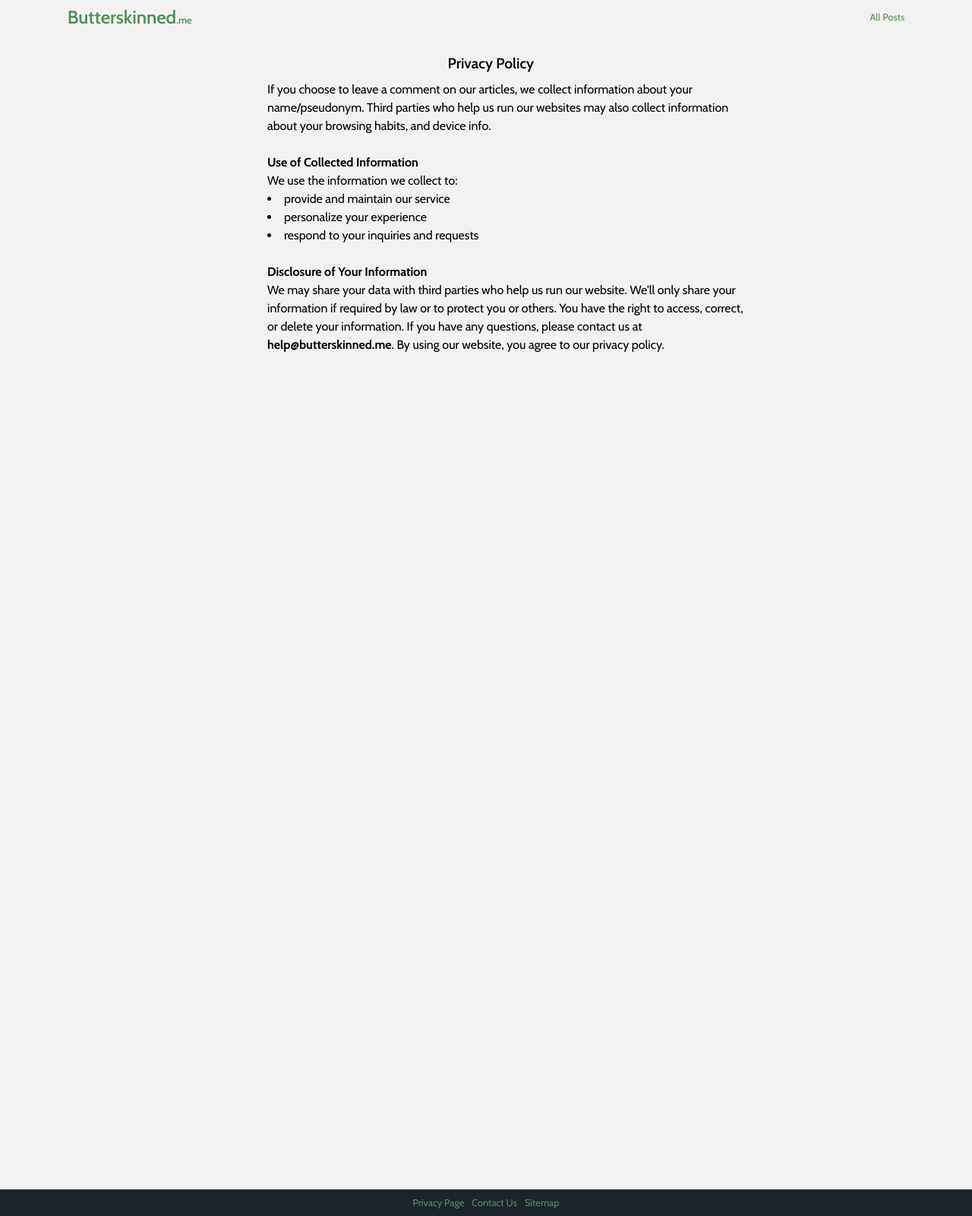
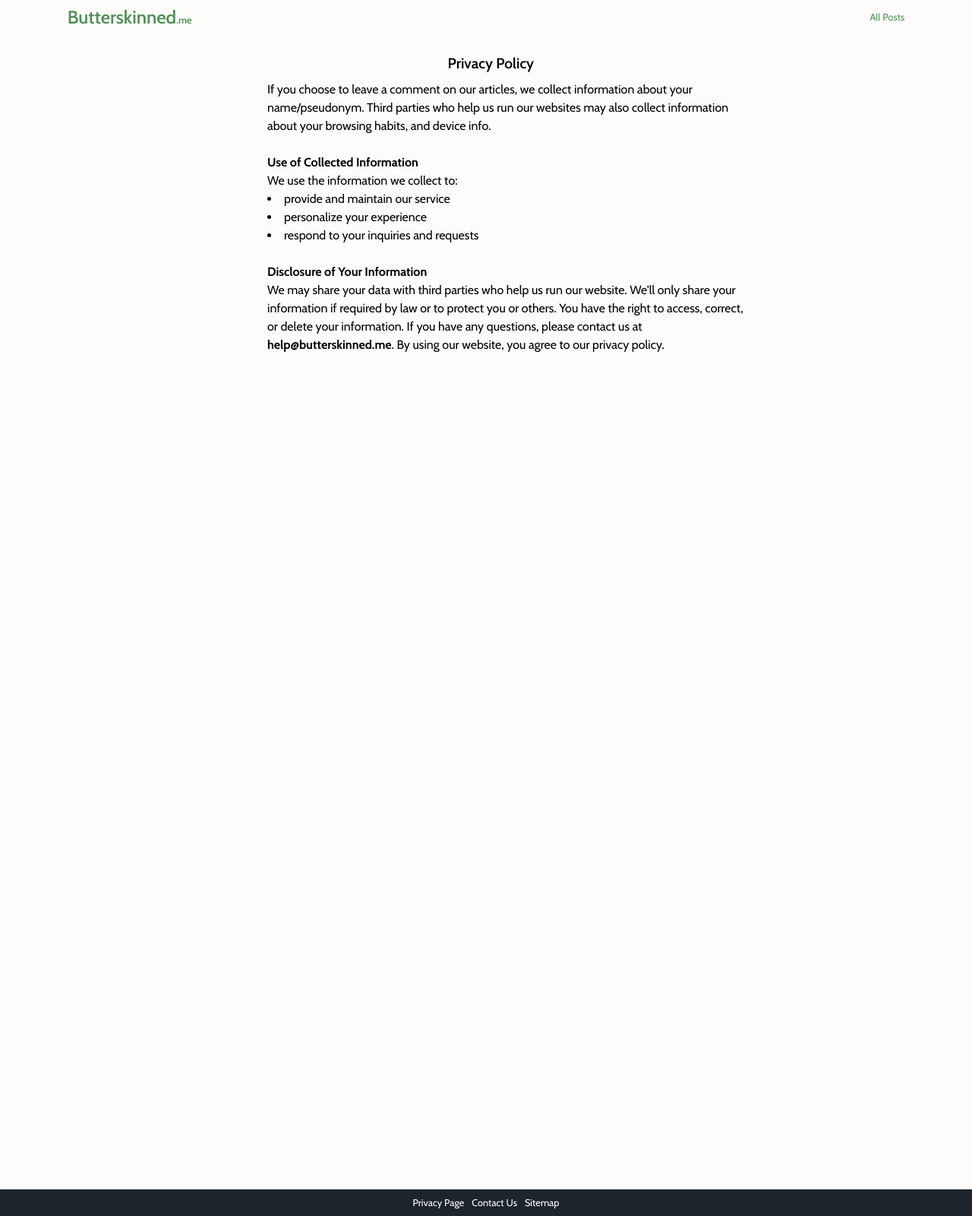
Before and after one commit to Adeyomola/skinshimmer, a Flask app: page /privacy in a window 1280 px wide. Shown: the whole page at 76% size. Run offline with Flask 3, Linux system fonts and the light colour scheme; parts of the project's set-up code (start-up, migrations or seed data) failed here and were passed over.

Commit message:
accessibility improvement

```diff
--- a/this/static/styles/getpost.css
+++ b/this/static/styles/getpost.css
@@ -15,7 +15,7 @@ body {
     font-family: sans-serif;
     width: 100%;
     scroll-behavior: smooth;
-    background-color: #F2F2F2;
+    background-color: #fffcfc;
 }
 
 body {
@@ -121,7 +121,7 @@ footer a {
     display: inline;
     font: 2.8vw 'Cabin';
     font-weight: 400;
-    color: #509056;
+    color: white;
     text-decoration: none;
     margin: 0 5px 0 5px;
 }
--- a/this/static/styles/login.css
+++ b/this/static/styles/login.css
@@ -18,7 +18,7 @@ body {
     width: 100vw;
     scroll-behavior: smooth;
     overflow-x: hidden;
-    background-color: #F2F2F2;
+    background-color: #fffcfc;
 }
 
 body {
--- a/this/static/styles/style.css
+++ b/this/static/styles/style.css
@@ -16,7 +16,7 @@ body {
     width: 100vw;
     scroll-behavior: smooth;
     overflow-x: hidden;
-    background-color: #F2F2F2;
+    background-color: #fffcfc;
 }
 
 body {
@@ -71,7 +71,7 @@ footer a {
     display: inline;
     font: 2.8vw 'Cabin';
     font-weight: 400;
-    color: #509056;
+    color: white;
     text-decoration: none;
     margin: 0 5px 0 5px;
 }
--- a/this/static/styles/write.css
+++ b/this/static/styles/write.css
@@ -15,7 +15,7 @@ body {
     font-family: sans-serif;
     width: 100%;
     scroll-behavior: smooth;
-    background-color: #F2F2F2;
+    background-color: #fffcfc;
 }
 
 body {
--- a/this/templates/get_post.html
+++ b/this/templates/get_post.html
@@ -35,7 +35,7 @@
         </div>
         <div id="author-name" style="display: flex; flex-direction: column; padding: 0.5rem;">
             {% if author_image %}
-            <img src="{{ author_image }}" height="35" width="35" style="border-radius: 50%;">
+            <img src="{{ author_image }}" alt="{{ post_row['firstname'] }}" height="35" width="35" style="border-radius: 50%;">
             {% endif %}
             <p>Written By <strong><a href="/author/{{ post_row['firstname'] }}" style="color: #509056">{{
                         post_row['firstname'] }}</a></strong>
```
